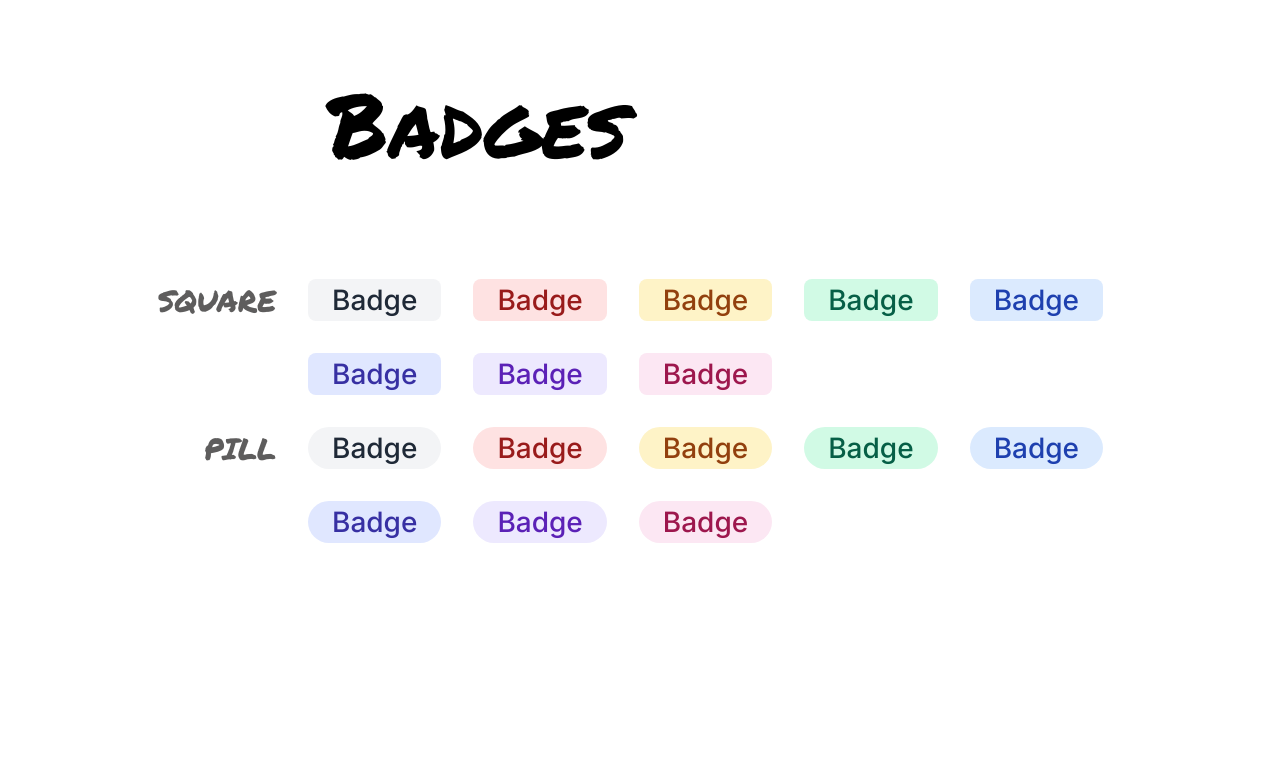
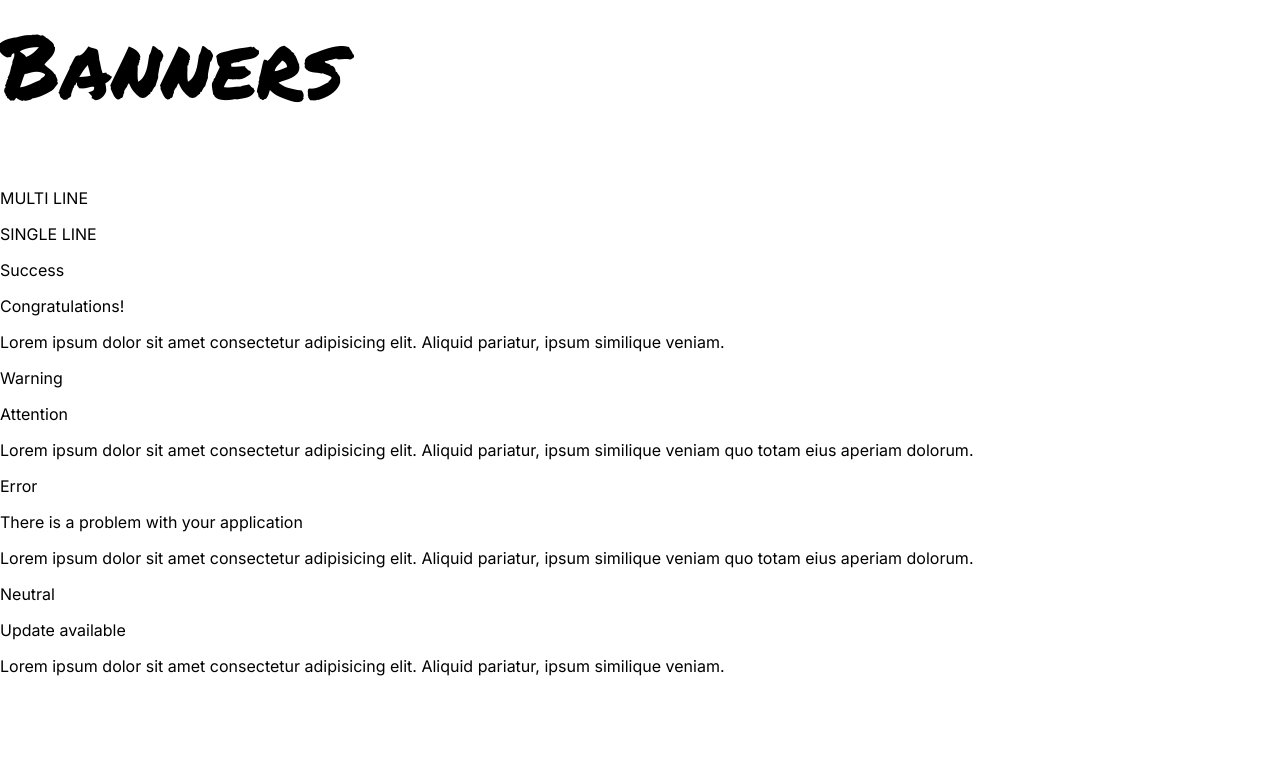
Before and after one commit to DracFiendMG/component-library-pp, a React (Vite) app: page / in a window 1280 px wide. Shown: the top 783 px of the page. Built offline with nearby package versions, Linux system fonts and the light colour scheme.

Commit message:
Add Banner and BannerContainer components; update App and styles

```diff
--- a/App.jsx
+++ b/App.jsx
@@ -1,8 +1,12 @@
 import BadgeContainer from "./components/BadgeContainer";
+import BannerContainer from "./components/BannerContainer";
 
 
 export default function App() {
     return (
-        <BadgeContainer />
+        <>
+            <BannerContainer />
+            <BadgeContainer />
+        </>
     )
 }
--- /dev/null
+++ b/components/Banner.jsx
@@ -0,0 +1,8 @@
+export default function Banner({ title, content, color }) {
+    return (
+        <div>
+            <p>{title}</p>
+            <p>{content}</p>
+        </div>
+    )
+}
--- /dev/null
+++ b/components/BannerContainer.jsx
@@ -0,0 +1,25 @@
+import { banners } from "../data/banners";
+import Banner from "./Banner";
+import BannerRows from "./BannerRows";
+
+export default function BannerContainer() {
+    const bannerRows = banners.map(banner => {
+        return (
+            <BannerRows>
+                <p>{ banner.label }</p>
+                <Banner title={ banner.title } content={ banner.content } />
+            </BannerRows>
+        )
+    })
+
+    return (
+        <div className="banners-container">
+            <h1>Banners</h1>
+            <div>
+                <p>MULTI LINE</p>
+                <p>SINGLE LINE</p>
+            </div>
+            { bannerRows }
+        </div>
+    )
+}
--- /dev/null
+++ b/components/BannerRows.jsx
@@ -0,0 +1,7 @@
+export default function BannerRows({ children }) {
+    return (
+        <div>
+            { children }
+        </div>
+    )
+}
--- /dev/null
+++ b/data/banners.js
@@ -0,0 +1,24 @@
+const banners = [
+    {
+        label: "Success",
+        title: "Congratulations!",
+        content: "Lorem ipsum dolor sit amet consectetur adipisicing elit. Aliquid pariatur, ipsum similique veniam."
+    },
+    {
+        label: "Warning",
+        title: "Attention",
+        content: "Lorem ipsum dolor sit amet consectetur adipisicing elit. Aliquid pariatur, ipsum similique veniam quo totam eius aperiam dolorum."
+    },
+    {
+        label: "Error",
+        title: "There is a problem with your application",
+        content: "Lorem ipsum dolor sit amet consectetur adipisicing elit. Aliquid pariatur, ipsum similique veniam quo totam eius aperiam dolorum."
+    },
+    {
+        label: "Neutral",
+        title: "Update available",
+        content: "Lorem ipsum dolor sit amet consectetur adipisicing elit. Aliquid pariatur, ipsum similique veniam."
+    },
+]
+
+export { banners }
--- a/style.css
+++ b/style.css
@@ -38,10 +38,13 @@ body {
 }
 
 h1 {
-    grid-column: 4 / -1;
     font-family: "Permanent Marker", sans-serif;
     font-size: 88px;
     font-weight: 400;
+}
+
+.badge-container > h1 {
+    grid-column: 4 / -1;
     align-self: flex-start;
 }
 
```
